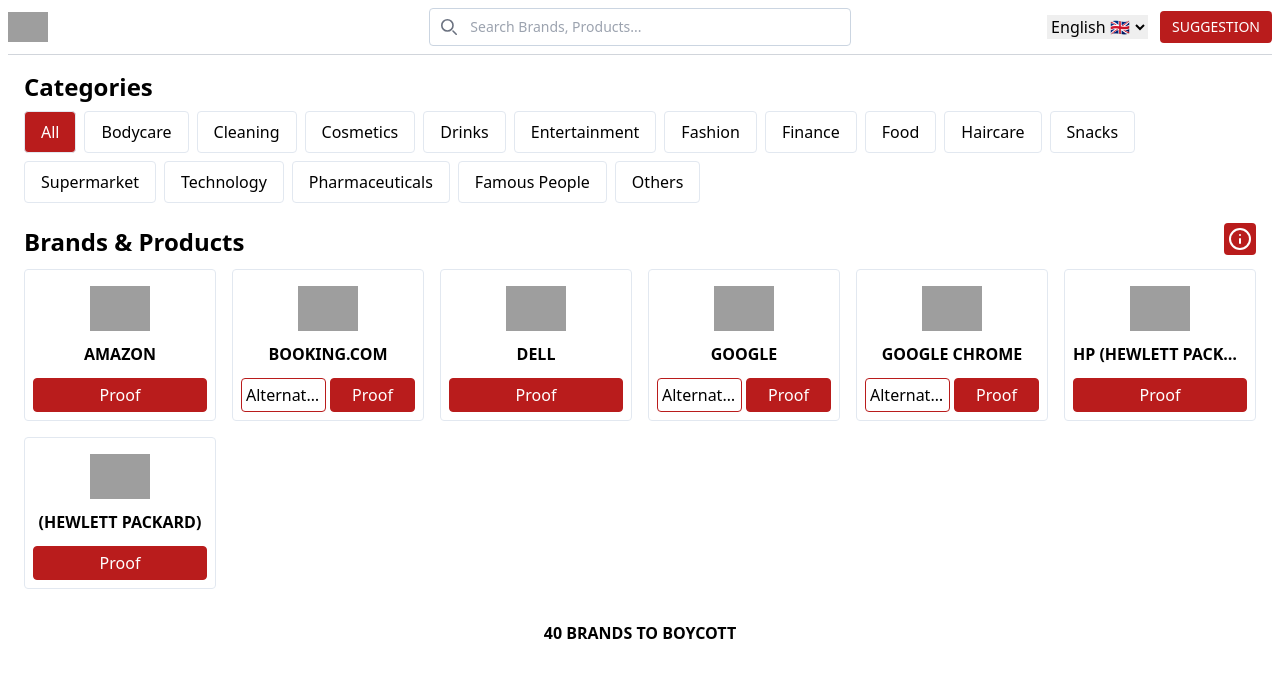
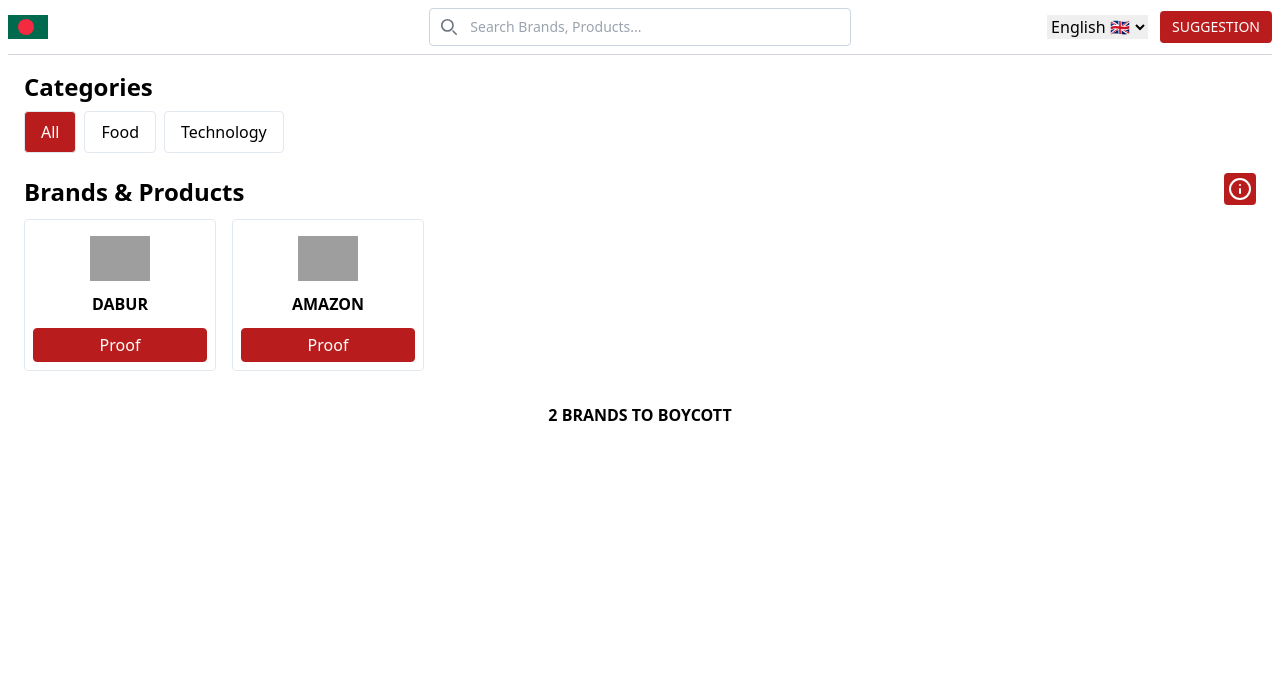
Before and after one commit to errhythm/gatsby-boycott-template, a Gatsby site: page / in a window 1280 px wide. Built offline with nearby package versions, Linux system fonts and the light colour scheme; Gatsby itself is replaced by a stand-in of ours; grey boxes are pictures that could not be loaded.

Commit message:
Finished connect Gatsby with react

```diff
--- /dev/null
+++ b/brands/Food/Dabur.md
@@ -0,0 +1,9 @@
+---
+title: "Dabur"
+logo: "https://d35qs7oh01bd1h.cloudfront.net/adidas.webp"
+status: "Proof"
+proofInfo:
+    "Amazon and Google are working together on Project Nimbus. Project Nimbus is a $1.2bn contract to provide cloud services for the test military and government. This technology allows for further surveillance of and unlawful data collection on Palestinians, and facilitates expansion of illegal settlements on Palestinian land."
+proofSource:
+    "https://www.middleeastmonitor.com/20210729-amazon-google-working-together-on-1-2bn-contract-to-provide-cloud-services-for-us-military/"
+---
--- a/gatsby-config.js
+++ b/gatsby-config.js
@@ -11,12 +11,14 @@
   siteMetadata: {
     title: `The India Out`,
   },
-  plugins: [{
-    resolve: `gatsby-source-filesystem`,
-    options: {
-      name: `brands`,
-      path: `${__dirname}/brands/`,
+  plugins: [
+    {
+      resolve: `gatsby-source-filesystem`,
+      options: {
+        name: `brands`,
+        path: `${__dirname}/brands`,
+      },
     },
-  },
+    `gatsby-transformer-remark`,
   'gatsby-plugin-postcss',],
 }
--- a/src/components/header.js
+++ b/src/components/header.js
@@ -1,6 +1,7 @@
 import React, { useState } from "react";
 import { useTranslation } from 'react-i18next';
 import i18next from '../locale/i18n';
+import bangladeshFlag from '../assets/images/flags/Bangladesh.svg';
 
 const Header = (props) => {
   const { t, i18n } = useTranslation();
@@ -12,7 +13,7 @@
     return (
     <div className="container mx-auto flex flex-row justify-between my-2 items-center">
         <div className="flex-1 flex justify-start">
-            <img alt="Flag Bangladesh" loading="lazy" width="40" height="40" src="/images/flags/Bangladesh.svg" />
+            <img alt="Flag Bangladesh" loading="lazy" width="40" height="40" src={bangladeshFlag} />
           </div>
           <div className="flex-1">
             <label htmlFor="default-search" className="mb-2 text-sm font-medium text-gray-900 sr-only dark:text-white">Search</label>
--- a/src/pages/index.js
+++ b/src/pages/index.js
@@ -1,71 +1,42 @@
-import React, { useState } from "react";
+import React, { useState, useEffect } from "react";
 import { Popover, PopoverTrigger, PopoverContent } from '@radix-ui/react-popover';
 import {Info} from "lucide-react";
+import { graphql } from 'gatsby';
 import ReactCardFlip from "react-card-flip";
 import Header from "./../components/header";
 import SuggestionModal from './../components/suggestion';
 import "../index.css";
-
+import bangladeshFlag from '../assets/images/flags/Bangladesh.svg';
 import { useTranslation } from 'react-i18next';
 import i18next from '../locale/i18n';
 
-const categories = [
-  "All",
-  "Bodycare",
-  "Cleaning",
-  "Cosmetics",
-  "Drinks",
-  "Entertainment",
-  "Fashion",
-  "Finance",
-  "Food",
-  "Haircare",
-  "Snacks",
-  "Supermarket",
-  "Technology",
-  "Pharmaceuticals",
-  "Famous People",
-  "Others",
-];
 
-const brands = [
-  {
-    name: "AMAZON",
-    logo: "https://d35qs7oh01bd1h.cloudfront.net/adidas.webp",
-    category: "Technology",
-    status: "Proof",
-    proofInfo:
-      "Amazon and Google are working together on Project Nimbus. Project Nimbus is a $1.2bn contract to provide cloud services for the test military and government. This technology allows for further surveillance of and unlawful data collection on Palestinians, and facilitates expansion of illegal settlements on Palestinian land.",
-    proofSource:
-      "https://www.middleeastmonitor.com/20210729-amazon-google-working-together-on-1-2bn-contract-to-provide-cloud-services-for-us-military/",
-  },
-  {
-    name: "BOOKING.COM",
-    logo: "booking-logo.png",
-    category: "Drinks",
-    status: ["Alternative", "Proof"],
-    alternativeName: "HALALBOOKING",
-    alternativeLogo: "halalbooking-logo.png",
-  },
-  { name: "DELL", logo: "dell-logo.png", status: "Proof" },
-  { name: "GOOGLE", logo: "google-logo.png", status: ["Alternative", "Proof"] },
-  {
-    name: "GOOGLE CHROME",
-    logo: "chrome-logo.png",
-    status: ["Alternative", "Proof"],
-  },
-  { name: "HP (HEWLETT PACKARD)", logo: "hp-logo.png", status: "Proof" },
-  { name: " (HEWLETT PACKARD)", logo: "hp-logo.png", status: "Proof" },
-  // Add more brands here...
-];
-
-const BoycottPage = () => {
+const BoycottPage = ({ data }) => {
   const [selectedCategory, setSelectedCategory] = useState("All");
   const [proofModal, setProofModal] = useState(null);
   const [flippedCard, setFlippedCard] = useState(null);
   const [showSuggestionModal, setShowSuggestionModal] = useState(false);
   const [searchValue, setSearchValue] = useState("");
+  const [brands, setBrands] = useState([]);
+  const [categories, setCategories] = useState([]);
+  const [isLoading, setIsLoading] = useState(true);
   const { t, i18n } = useTranslation();
+
+  useEffect(() => {
+    if (data && data.allFile && data.allFile.nodes) {
+      const brandData = data.allFile.nodes.map(node => ({
+        name: node.childMarkdownRemark.frontmatter.title,
+        logo: node.childMarkdownRemark.frontmatter.logo,
+        category: node.relativeDirectory,
+        status: node.childMarkdownRemark.frontmatter.status,
+        proofInfo: node.childMarkdownRemark.frontmatter.proofInfo,
+        proofSource: node.childMarkdownRemark.frontmatter.proofSource,
+      }));
+      setBrands(brandData);
+      setCategories(["All", ...new Set(brandData.map(brand => brand.category))]);
+      setIsLoading(false);
+    }
+  }, [data]);
 
   const handleProofClick = (brand) => {
     setProofModal(brand);
@@ -88,6 +59,7 @@
   };
 
   const filteredBrands = brands.filter((brand) =>
+    (selectedCategory === "All" || brand.category === selectedCategory) &&
     brand.name.toLowerCase().includes(searchValue.toLowerCase())
   );
 
@@ -98,6 +70,18 @@
   const handleSuggestionClick = () => {
     setShowSuggestionModal(true);
   };
+
+  if (isLoading) {
+    return (
+      <div className="flex items-center justify-center h-screen">
+        <img
+          src={bangladeshFlag}
+          alt="Loading"
+          className="w-16 h-16 animate-spin"
+        />
+      </div>
+    );
+  }
 
   return (
     <main className="flex min-h-screen flex-col px-2">
@@ -146,8 +130,6 @@
           PLEASE NOTE! It is up to you to choose to consider this a valid argument/evidence or not.
         </PopoverContent>
       </Popover>
-
-
         </div>
 
         <div className="infinite-scroll-component__outerdiv">
@@ -156,7 +138,7 @@
             style={{ height: "auto", overflow: "auto" }}
           >
             <div className="grid grid-cols-2 sm:grid-cols-3 md:grid-cols-4 lg:grid-cols-5 xl:grid-cols-6 gap-4">
-              {filteredBrands.map((brand) => (
+            {filteredBrands.map((brand) => (
                 <ReactCardFlip
                   isFlipped={flippedCard === brand.name}
                   flipDirection="horizontal"
@@ -306,7 +288,7 @@
         />
 
         <footer className="mt-8 text-center">
-          <p className="font-bold">40 BRANDS TO BOYCOTT</p>
+          <p className="font-bold">{`${brands.length} BRANDS TO BOYCOTT`}</p>
         </footer>
       </div>
     </main>
@@ -315,10 +297,18 @@
 
 export const query = graphql`
   query {
-    allFile {
+    allFile(filter: { sourceInstanceName: { eq: "brands" }, extension: { eq: "md" } }) {
       nodes {
-        name
-
+        childMarkdownRemark {
+          frontmatter {
+            title
+            logo
+            status
+            proofInfo
+            proofSource
+          }
+        }
+        relativeDirectory
       }
     }
   }
```
Also changed, not shown: src/assets/images/flags/Bangladesh.svg (added).
